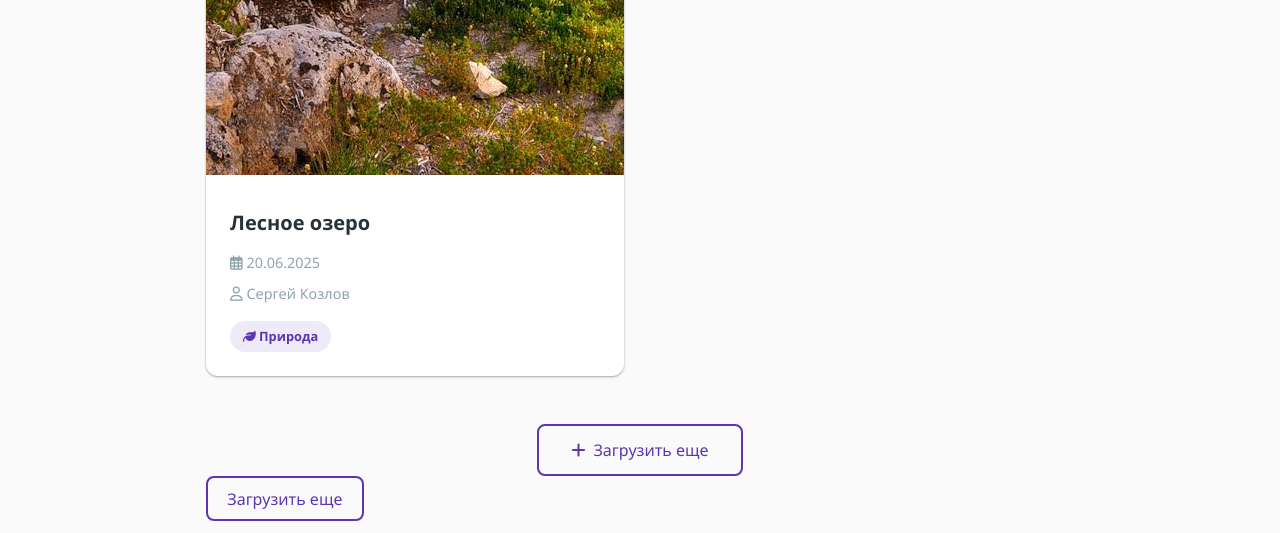
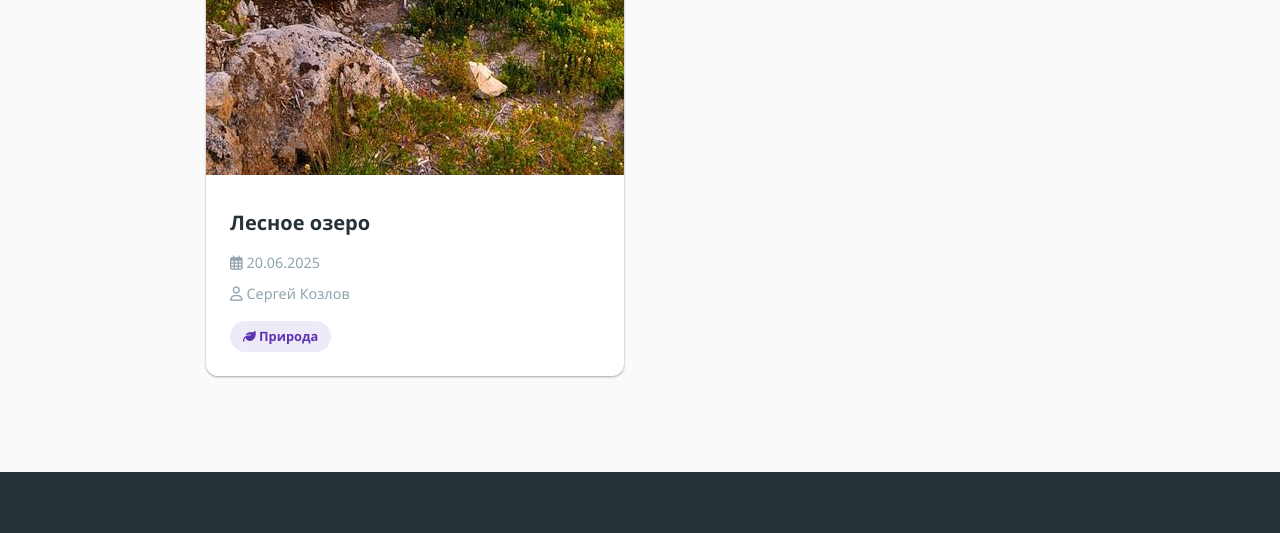
Before and after one commit to kirencade/photo.github.io, a plain HTML site: page catalog.html in a window 1280 px wide. Shown: the part 982-1515 px from the top of the page. Drawn offline with Linux system fonts and the light colour scheme.

Commit message:
Add files via upload

```diff
--- a/catalog.html
+++ b/catalog.html
@@ -106,15 +106,7 @@
       <!-- Еще 7-8 аналогичных карточек -->
     </div>
 
-    <div style="text-align: center; margin-top: 3rem;">
-      <button class="btn btn-outline" style="padding: 0.8rem 2rem;">
-        <i class="fas fa-plus"></i>
-        <span>Загрузить еще</span>
-      </button>
-    </div>
-    <div class="load-more-container">
-  <button id="loadMoreBtn" class="btn btn-outline">Загрузить еще</button>
-</div>
+
   </main>
 
   <footer>
```
